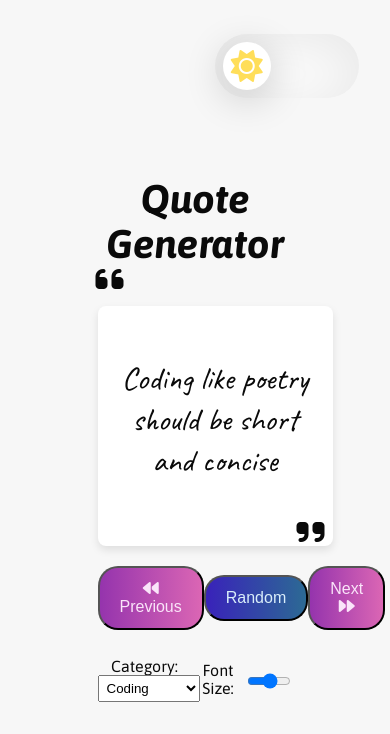
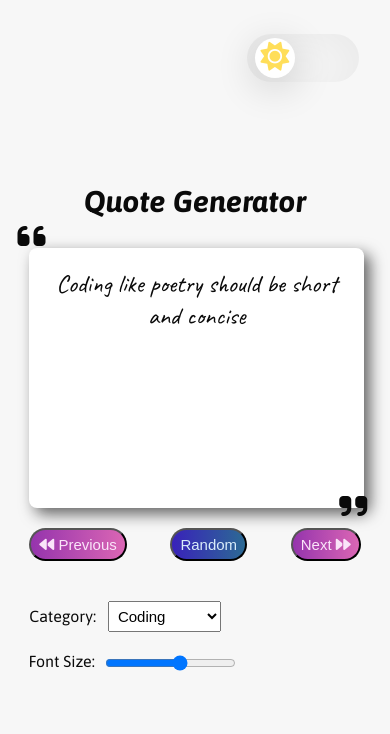
Before and after one commit to Binisha1/QuoteGenerator_task, a plain HTML site: page index.html in a window 390 px wide. Drawn offline with Linux system fonts and the light colour scheme.

Commit message:
mobile responsive

```diff
--- a/styles.css
+++ b/styles.css
@@ -57,6 +57,7 @@ i.quote-mark-left {
 .quote {
   font-size: 32px;
   font-family: "Caveat", cursive;
+  margin: 10px;
 }
 
 .controls {
@@ -108,6 +109,7 @@ button.next:hover {
 }
 select {
   padding: 4px;
+  font-size: 15px;
 }
 
 .font-size {
@@ -211,3 +213,78 @@ body.darkmode {
 .darkmode .darkmode-icon {
   color: var(--dark-icon-color);
 }
+
+/*responsive*/
+@media only screen and (max-width: 767px) {
+  .container {
+    width: 85%;
+  }
+
+  h3 {
+    font-size: 30px;
+  }
+  .quote-container {
+    padding: 10px;
+    margin-bottom: 20px;
+    height: 240px;
+    width: 95%;
+    box-shadow: 6px 6px 15px rgb(98, 98, 98);
+  }
+
+  i.quote-mark-right {
+    position: absolute;
+    top: 28%;
+    left: 4.5%;
+  }
+  i.quote-mark-left {
+    position: absolute;
+    top: 60%;
+    left: 87%;
+  }
+  .quote {
+    font-size: 25px;
+    font-family: "Caveat", cursive;
+  }
+
+  button {
+    padding: 6px 8px;
+    font-size: 15px;
+  }
+
+  .category-font {
+    display: flex;
+    flex-direction: column;
+    align-items: start;
+    margin-top: 40px;
+  }
+  .category-text {
+    margin-right: 8px;
+  }
+  select {
+    padding: 5px;
+  }
+  .font-size {
+    margin-left: -9px;
+  }
+
+  /* dark mode */
+  .darkmode-toggle {
+    width: 6em;
+    height: 3em;
+  }
+
+  .darkmode-indicator {
+    background-color: #fff;
+    width: 2.5em;
+    height: 2.5em;
+  }
+
+  .darkmode-icon {
+    color: var(--light-icon-color);
+    font-size: 1.8rem;
+  }
+
+  .darkmode .darkmode-indicator {
+    transform: translateX(3.5em);
+  }
+}
```
